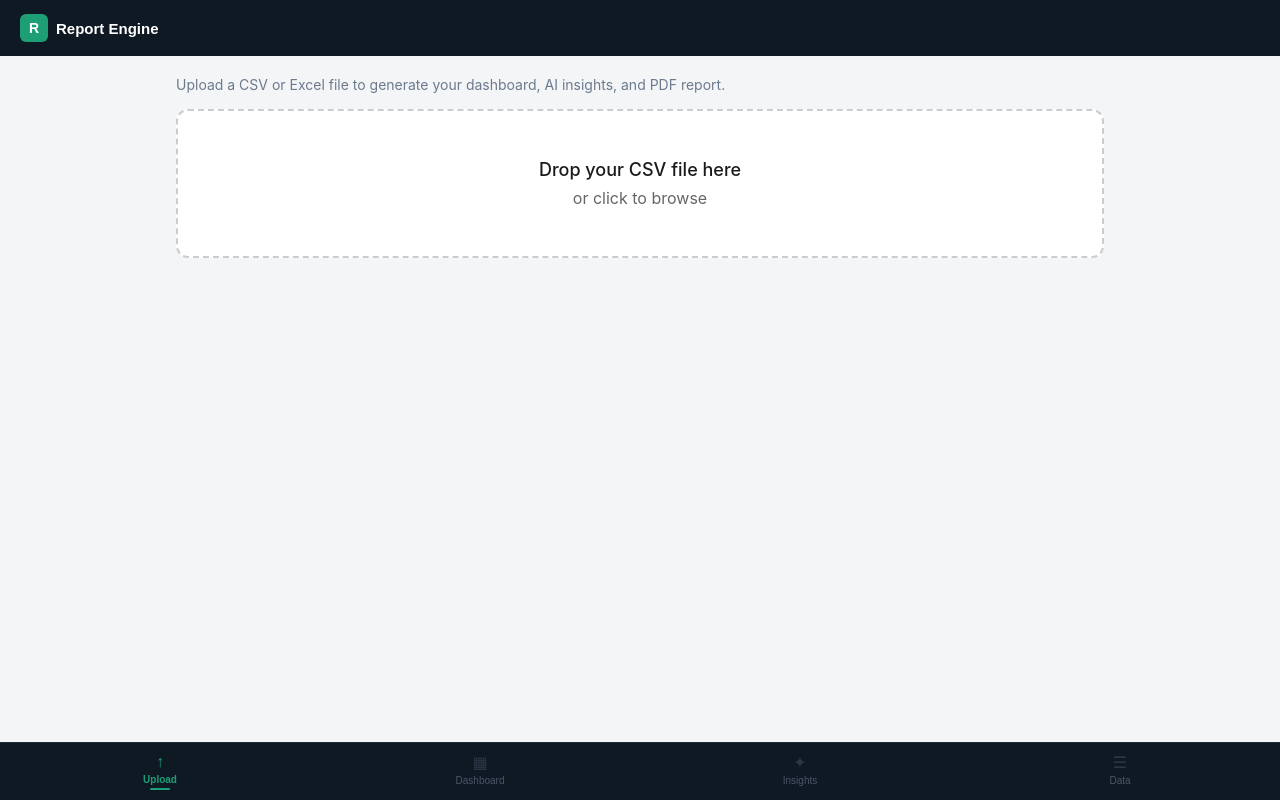
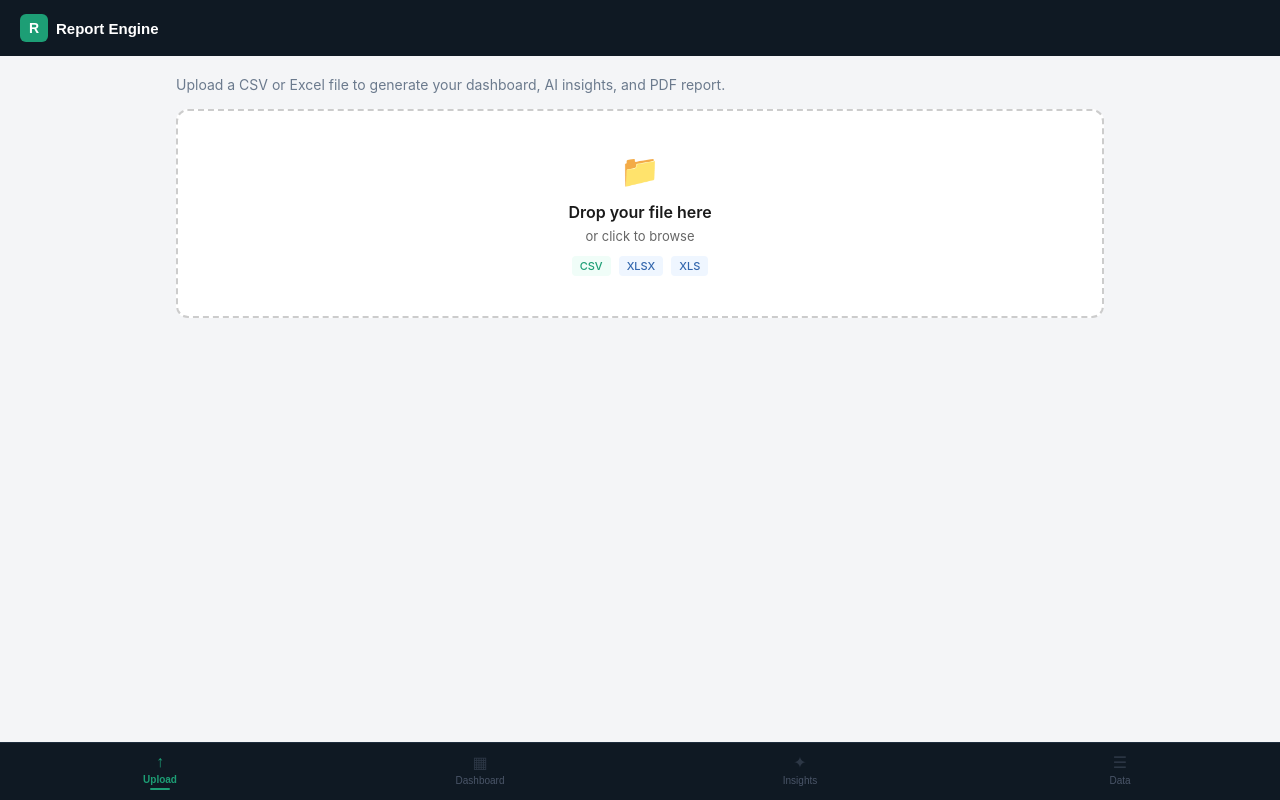
Before and after one commit to Mike1ch/report-engine, a React (Vite) app: page / in a window 1280 px wide. Both pictures are taken after a click on the button "Get Started Free". Built offline with nearby package versions, Linux system fonts and the light colour scheme.

Commit message:
add Excel file support

```diff
--- a/src/components/FileUpload.jsx
+++ b/src/components/FileUpload.jsx
@@ -1,20 +1,68 @@
 import { useState } from 'react'
 import Papa from 'papaparse'
+import * as XLSX from 'xlsx'
+import { uploadFile } from '../utils/api'
 
 function FileUpload({ onDataLoaded }) {
   const [isDragging, setIsDragging] = useState(false)
   const [fileName, setFileName] = useState('')
+  const [uploading, setUploading] = useState(false)
+  const [error, setError] = useState('')
 
-  function handleFile(file) {
+  async function handleFile(file) {
     if (!file) return
+    setError('')
+    setUploading(true)
     setFileName(file.name)
+
+    const extension = file.name.split('.').pop().toLowerCase()
+
+    if (extension === 'csv') {
       Papa.parse(file, {
         header: true,
         skipEmptyLines: true,
-      complete: function (results) {
+        complete: async function(results) {
+          if (results.data.length === 0) {
+            setError('File appears to be empty.')
+            setUploading(false)
+            return
+          }
           onDataLoaded(results.data)
+          try { await uploadFile(file) } catch (e) {}
+          setUploading(false)
         },
+        error: function() {
+          setError('Failed to parse CSV. Please check the file format.')
+          setUploading(false)
+        }
       })
+    } else if (extension === 'xlsx' || extension === 'xls') {
+      try {
+        const reader = new FileReader()
+        reader.onload = function(e) {
+          const data = new Uint8Array(e.target.result)
+          const workbook = XLSX.read(data, { type: 'array' })
+          const sheetName = workbook.SheetNames[0]
+          const worksheet = workbook.Sheets[sheetName]
+          const rows = XLSX.utils.sheet_to_json(worksheet)
+          if (rows.length === 0) {
+            setError('Excel file appears to be empty.')
+            setUploading(false)
+            return
+          }
+          onDataLoaded(rows)
+          setUploading(false)
+        }
+        reader.readAsArrayBuffer(file)
+      } catch (err) {
+        setError('Failed to read Excel file.')
+        setUploading(false)
+      }
+    } else {
+      setError('Please upload a CSV or Excel (.xlsx) file only.')
+      setFileName('')
+      setUploading(false)
+    }
   }
 
   function handleDrop(e) {
@@ -36,44 +84,74 @@ function FileUpload({ onDataLoaded }) {
   function handleClick() {
     const input = document.createElement('input')
     input.type = 'file'
-    input.accept = '.csv'
+    input.accept = '.csv,.xlsx,.xls'
     input.onchange = (event) => handleFile(event.target.files[0])
     input.click()
   }
 
   return (
+    <div>
       <div
         onClick={handleClick}
         onDrop={handleDrop}
         onDragOver={handleDragOver}
         onDragLeave={handleDragLeave}
         style={{
-        border: '2px dashed #ccc',
+          border: '2px dashed ' + (isDragging ? '#1D9E75' : error ? '#993C1D' : '#ccc'),
           borderRadius: '12px',
-        padding: '48px',
+          padding: '40px 20px',
           textAlign: 'center',
           cursor: 'pointer',
-        background: '#fff',
+          background: isDragging ? '#E1F5EE' : error ? '#fff5f5' : '#fff',
           transition: 'all 0.2s',
         }}
       >
-      {fileName ? (
+        {uploading ? (
           <div>
-          <p style={{ fontSize: '18px', color: '#1D9E75', fontWeight: '500' }}>
-            File loaded: {fileName}
-          </p>
-          <p style={{ color: '#666', marginTop: '8px' }}>
-            Click to upload a different file
-          </p>
+            <p style={{ fontSize: '14px', color: '#666' }}>Processing file...</p>
+          </div>
+        ) : fileName && !error ? (
+          <div>
+            <div style={{ fontSize: '32px', marginBottom: '8px' }}>✓</div>
+            <p style={{ fontSize: '15px', color: '#1D9E75', fontWeight: '600' }}>{fileName}</p>
+            <p style={{ color: '#666', marginTop: '6px', fontSize: '13px' }}>Click to upload a different file</p>
           </div>
         ) : (
           <div>
-          <p style={{ fontSize: '18px', fontWeight: '500' }}>
-            Drop your CSV file here
+            <div style={{ fontSize: '32px', marginBottom: '12px' }}>📁</div>
+            <p style={{ fontSize: '16px', fontWeight: '600', marginBottom: '6px' }}>
+              Drop your file here
             </p>
-          <p style={{ color: '#666', marginTop: '8px' }}>
+            <p style={{ color: '#666', fontSize: '13px', marginBottom: '12px' }}>
               or click to browse
             </p>
+            <div style={{ display: 'flex', gap: '8px', justifyContent: 'center' }}>
+              <span style={{
+                fontSize: '11px', background: '#f0fdf8', color: '#1D9E75',
+                padding: '3px 8px', borderRadius: '4px', fontWeight: '500'
+              }}>CSV</span>
+              <span style={{
+                fontSize: '11px', background: '#eff6ff', color: '#3266ad',
+                padding: '3px 8px', borderRadius: '4px', fontWeight: '500'
+              }}>XLSX</span>
+              <span style={{
+                fontSize: '11px', background: '#eff6ff', color: '#3266ad',
+                padding: '3px 8px', borderRadius: '4px', fontWeight: '500'
+              }}>XLS</span>
+            </div>
+          </div>
+        )}
+      </div>
+
+      {error && (
+        <div style={{
+          marginTop: '12px', padding: '12px 16px',
+          background: '#fff5f5', borderRadius: '8px',
+          borderLeft: '3px solid #993C1D',
+          display: 'flex', alignItems: 'center', gap: '10px'
+        }}>
+          <span style={{ fontSize: '16px' }}>⚠️</span>
+          <p style={{ fontSize: '13px', color: '#993C1D' }}>{error}</p>
         </div>
       )}
     </div>
```
Lines whose indentation alone changed are shown as unchanged.
